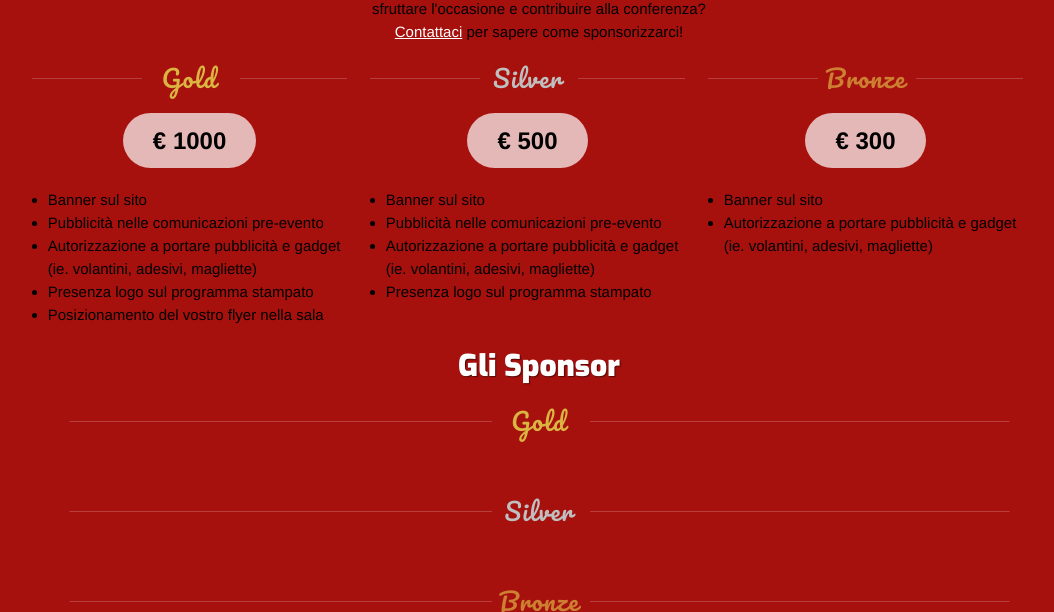
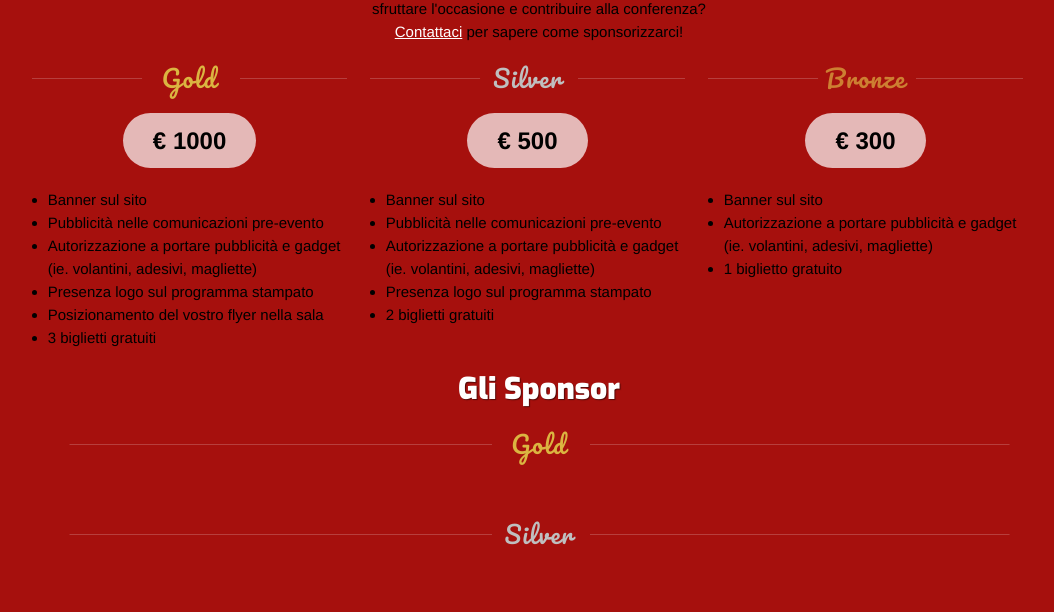
Before and after one commit to GrUSP/oneday-conf-template, a Jekyll site: the page built from index.html, in a window 1280 px wide and 900 px high, scrolled down 2484 px, cut to the strip 0-612 px from the top of the window. Shown: the whole strip, without its empty margins (101-1155 px from the left). Built offline with Jekyll 4.4.1, drawn with Linux system fonts in a browser that asks for light colours; Markdown is read by kramdown in place of the engine named in the settings; comment, search, counter and statistics services are not loaded.

Commit message:
biglietti per sponsor

```diff
--- a/_includes/section-sponsors.html
+++ b/_includes/section-sponsors.html
@@ -22,6 +22,7 @@
         <li>Autorizzazione a portare pubblicità e gadget (ie. volantini, adesivi, magliette)</li>
         <li>Presenza logo sul programma stampato</li>
         <li>Posizionamento del vostro flyer nella sala</li>
+        <li>3 biglietti gratuiti</li>
       </ul>
     </div>
 
@@ -33,6 +34,7 @@
         <li>Pubblicità nelle comunicazioni pre-evento</li>
         <li>Autorizzazione a portare pubblicità e gadget (ie. volantini, adesivi, magliette)</li>
         <li>Presenza logo sul programma stampato</li>
+        <li>2 biglietti gratuiti</li>
       </ul>
     </div>
 
@@ -42,6 +44,7 @@
       <ul class="benefit">
         <li>Banner sul sito</li>
         <li>Autorizzazione a portare pubblicità e gadget (ie. volantini, adesivi, magliette)</li>
+        <li>1 biglietto gratuito</li>
       </ul>
     </div>
 
```
